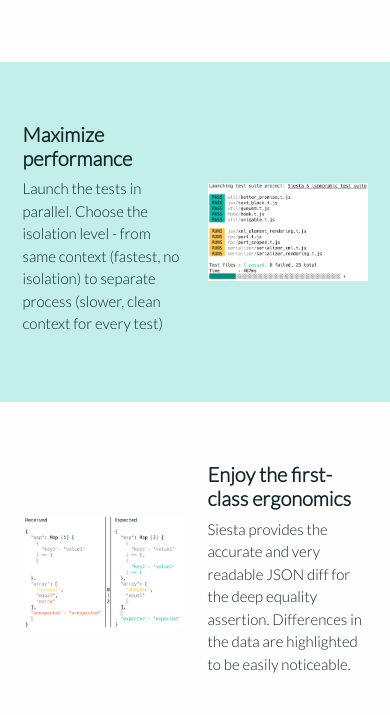
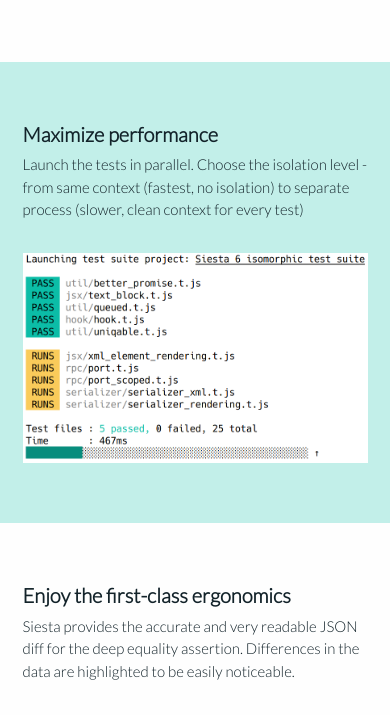
Before and after one commit to canonic-epicure/siesta-website, a website: page index.html in a window 390 px wide. Shown: the part 496-1211 px from the top of the page. Drawn offline with Linux system fonts and the light colour scheme.

Commit message:
- responsiveness

```diff
--- a/css/styling.scss
+++ b/css/styling.scss
@@ -333,6 +333,14 @@
         height: 19rem;
     }
 
+    .content-split {
+        flex-direction: column;
+    }
+
+    .content-split-reversed {
+        flex-direction: column-reverse;
+    }
+
     .header-logo-full {
         display: none;
     }
--- a/index.html
+++ b/index.html
@@ -85,7 +85,7 @@
         </div>
 
         <div class="content-wrapper content-wrapper-ergonomics">
-            <div class="content content-split content-ergonomics">
+            <div class="content content-split content-split-reversed content-ergonomics">
                 <div class="content-left">
                     <img src="images/content/deep_diff.png">
                 </div>
```
Also changed, not shown: css/styling.css.
